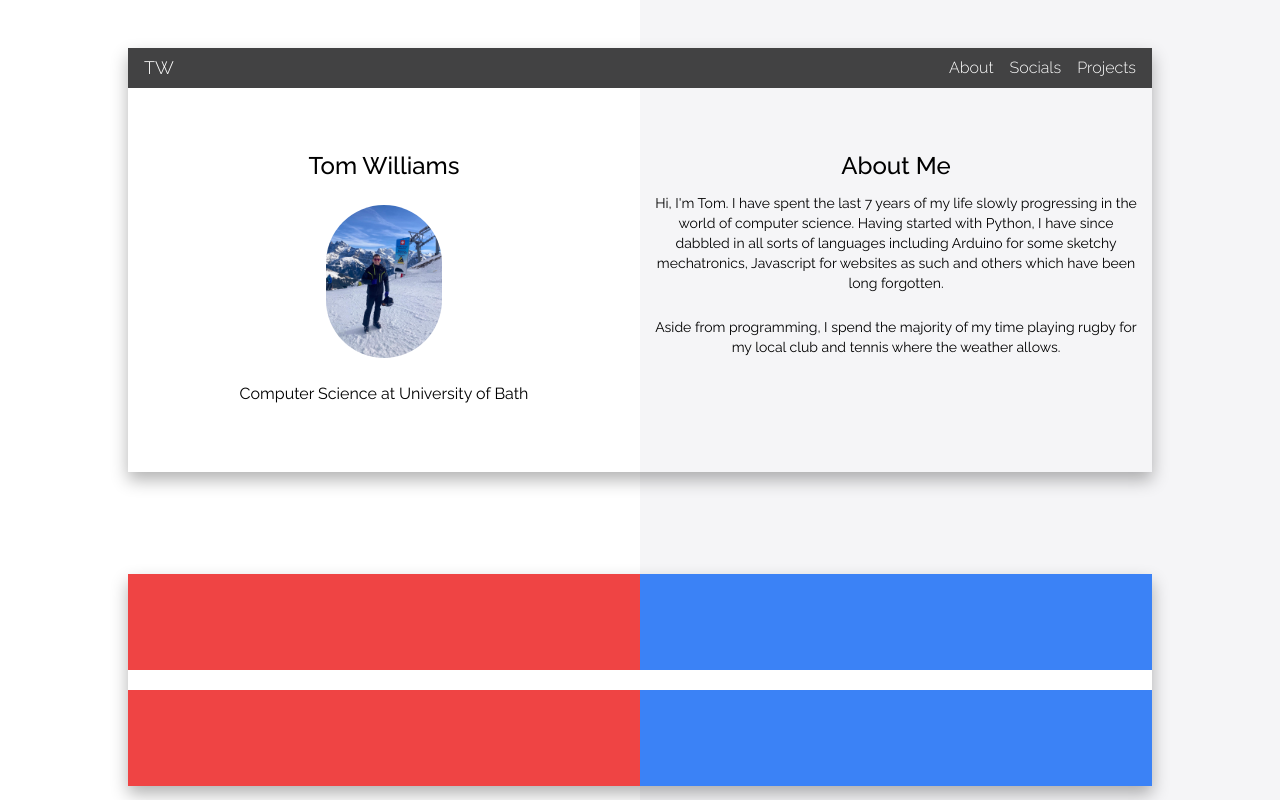
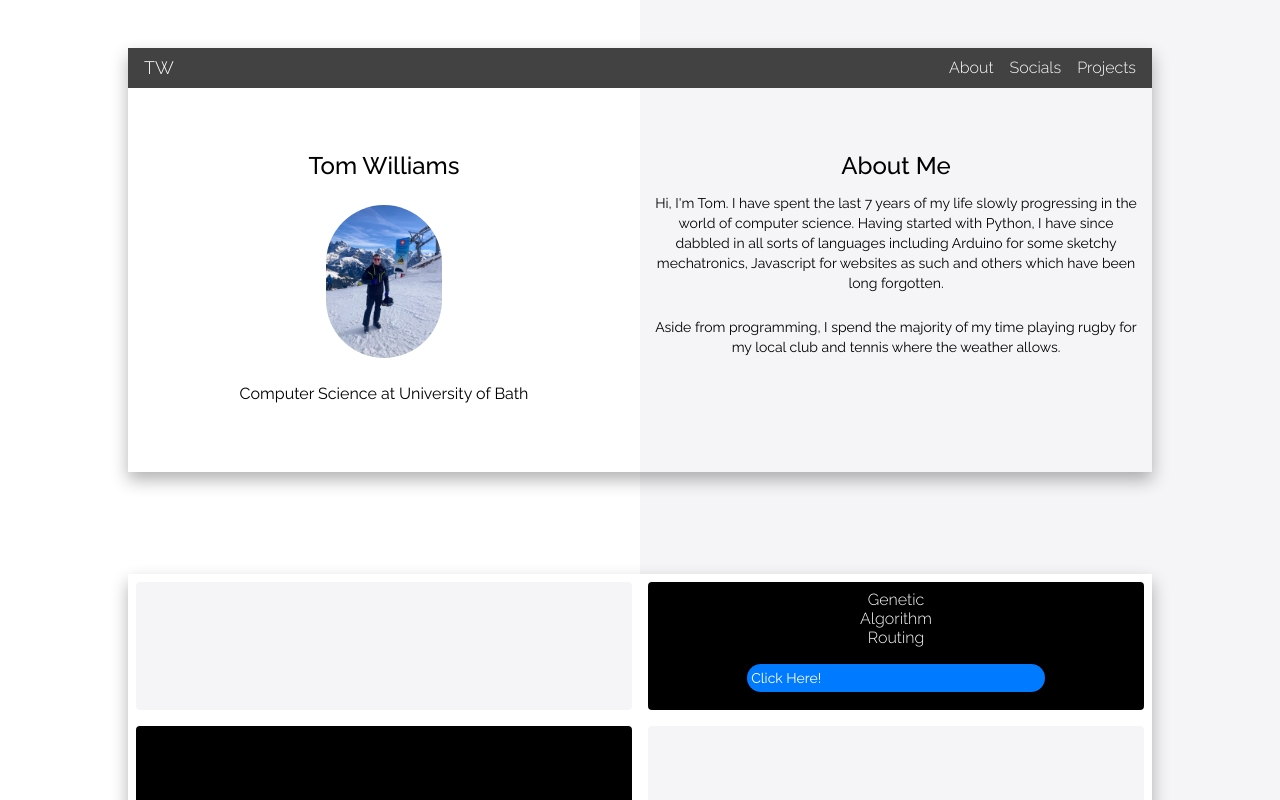
Before and after one commit to willtonian1/tom-williams-web, a React (Vite) app: page / in a window 1280 px wide. Shown: the top 800 px of the page. Built offline with nearby package versions, Linux system fonts and the light colour scheme.

Commit message:
Projects

```diff
--- a/index.html
+++ b/index.html
@@ -12,7 +12,7 @@
 
 
   </head>
-  <body id = 'root'>
+  <body id = 'root' class="scroll-smooth">
 
     <script type="module" src="/src/main.jsx"></script>
 
--- a/src/App.css
+++ b/src/App.css
@@ -1,5 +1,4 @@
 #root {
   margin: 0 auto;
   text-align: center;
-
 }
--- a/src/App.jsx
+++ b/src/App.jsx
@@ -21,7 +21,7 @@ function App() {
 
   return (
     <div>
-      <div class="w-screen h-screen flex items-center h-screen absolute" style={bgStyle}>
+      <div class="w-[100%] h-screen flex items-center h-screen absolute" style={bgStyle}>
         <div class="flex-1 bg-white h-[100%]"></div>
         <div class="flex-1 bg-[rgb(245,245,247)] h-[100%]"></div>
       </div>
@@ -36,7 +36,7 @@ function App() {
       <About/>
     </div>
 
-    <div class="mx-auto w-[80%] z-20 h-[50%] mt-12" style={mainStyle}>
+    <div id="projects" class="mx-auto w-[80%] z-20 h-96 mt-12" style={mainStyle}>
     <Projects />
     </div>
 
--- a/src/assets/About.jsx
+++ b/src/assets/About.jsx
@@ -21,7 +21,7 @@ const About = () => {
 
     if(isMobile) {
       return (
-        <div className="relative flex-col items-center h-[100%] p-0 z-20">
+        <div id="about" className="relative flex-col items-center h-[100%] p-0 z-20">
           <h1 style={titleStyle} class="mt-12 mx-auto">About Me</h1>
           <br />
           <p class="text-sm mx-auto p-3" style={textStyle}>Hi, I'm Tom. I have spent the last 7 years of my life slowly progressing through the world of computer science. Having started with Python, I have since dabbled in all sorts of languages including Arduino for some sketchy mechatronics, Javascript for websites as such and others which have been long forgotten.</p>
--- a/src/assets/Header.jsx
+++ b/src/assets/Header.jsx
@@ -12,9 +12,9 @@ const Header = () => {
         <a class="inline text-lg hover:font-bold">TW</a>
 
         <div class="flex space-x-4">
-        <a href="about" class="hover:text-gray-400">About</a>
+        <a href="#about" class="hover:text-gray-400">About</a>
         <a href="socials" class="hover:text-gray-400">Socials</a>
-        <a href="" class="hover:text-gray-400">Projects</a>
+        <a href="#projects" class="hover:text-gray-400">Projects</a>
         </div>
 
       </div>
--- a/src/assets/projects.jsx
+++ b/src/assets/projects.jsx
@@ -7,17 +7,35 @@ const Projects = () => {
 
     }
 
+    const ButtonStyle = {
+        fontFamily: 'Raleway',
+        textColour: 'white',
+
+    }
+
+    const textStyle = {
+        fontFamily: 'Raleway',
+        fontWeight: 300,
+        textColour: 'white',
+        lineHeight: 1.2
+    }
+//bg-[rgb(0,122,255)]
 return (
     <div class="h-[100%] w-[100%] flex-col">
 
     <div class="flex items-center">
-        <div class="flex-1 bg-red-500 h-24 w-[50%]"></div>
-        <div class="flex-1 bg-blue-500 h-24 w-[50%]"></div>
+        <div class="flex-1 bg-[rgb(245,245,247)] h-32 m-2 rounded"></div>
+        <div class="flex-1 flex-col bg-black h-32 m-2 rounded">
+            <h1 class="text-white mt-2" style={textStyle}>Genetic</h1>
+            <h1 class="text-white" style={textStyle}>Algorithm</h1>
+            <h1 class="text-white" style={textStyle}>Routing</h1>
+            <a href="" class="flex text-sm p-1 mx-auto mt-4 w-[60%] text-white bg-[rgb(0,122,255)] rounded-2xl" style={ButtonStyle}>Click Here!</a>
+        </div>
     </div>
 
-    <div class="flex items-center mt-5">
-        <div class="flex-1 bg-red-500 h-24 w-[50%]"></div>
-        <div class="flex-1 bg-blue-500 h-24 w-[50%]"></div>
+    <div class="flex items-center">
+        <div class="flex-1 bg-black h-32 m-2 rounded"></div>
+        <div class="flex-1 bg-[rgb(245,245,247)] h-32 m-2 rounded"></div>
     </div>
 
 
```
